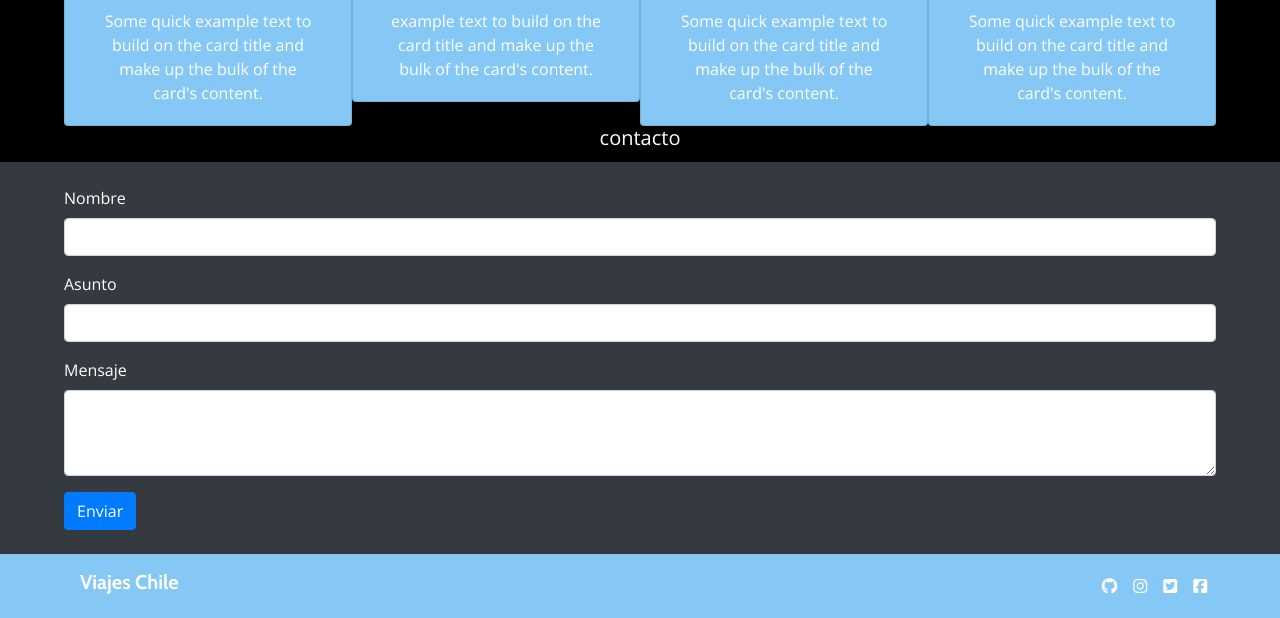
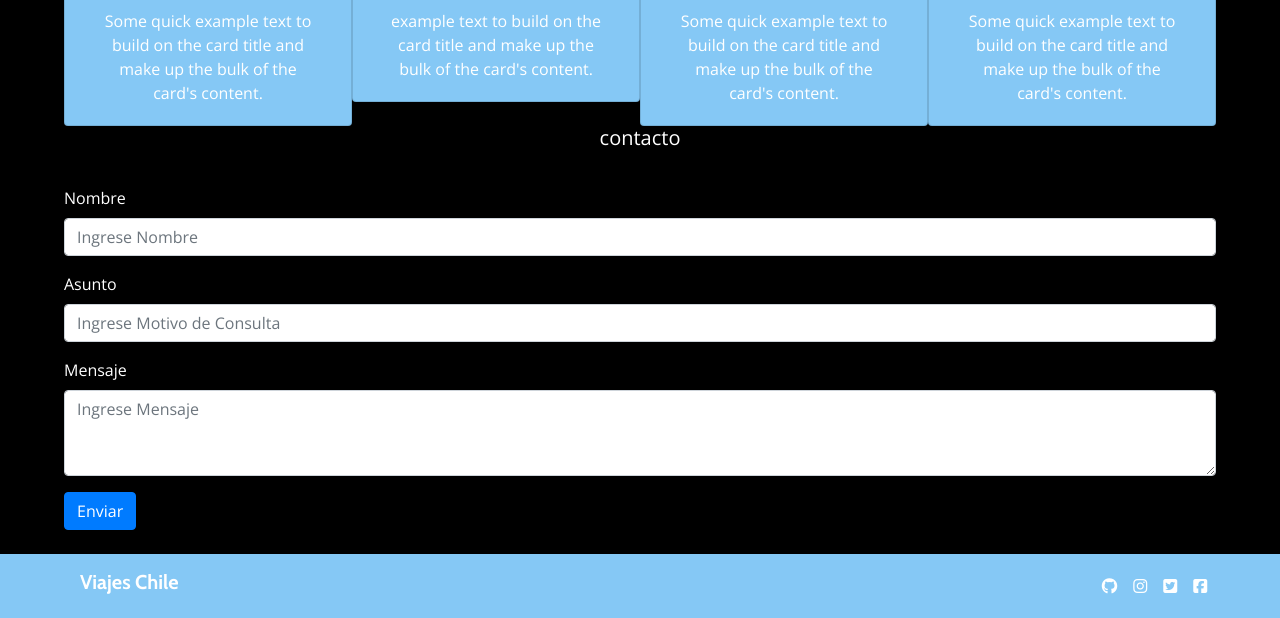
Before and after one commit to ramon2021tellez/viajeschile, a plain HTML site: page index.html in a window 1280 px wide. Shown: the part 1677-2295 px from the top of the page. Drawn offline with nearby package versions, Linux system fonts and the light colour scheme; a web font is replaced by a local one.

Commit message:
ver los cambios navegador transparente

```diff
--- a/assets/js/main.js
+++ b/assets/js/main.js
@@ -0,0 +1,37 @@
+$(function(){
+    $("#tiramisu").on("click",function(){
+
+    $ ("#fototiramisu , #textotiramisu").toggle(1000,function(){
+   })
+    })
+   })
+
+   /*Evento jquery que genera alerta al enviar mensaje*/
+        $( "#enviarcorreo" ).click(function() {
+       alert("Su consulta  fue enviada correctamente!!");
+
+     });
+
+    /*evento desaparecer contenido*/
+           $(function(){
+        $("#plateada").on("click",function(){
+
+        $ ("#fotoplateada , #textoplateada").toggle(1000,function(){
+       })
+        })
+       })
+    /*-evento desaparecer contenido*/
+                $(function(){
+          $("#panqueques").on("click",function(){
+
+          $ ("#fotopanqueque , #textopanqueque").toggle(1000,function(){
+         })
+          })
+         })
+
+   /*efecto cambio color fuente doble click ingredientes*/
+   $( "#ingredientes,#preparacion" ).dblclick(function() {
+   $(this).css({
+      "color":"red"
+        })
+    });
--- a/index.html
+++ b/index.html
@@ -31,7 +31,6 @@
 <body>
 <header class="header">
  <!-- inicio nav -->
- <!-- <div id="imagenynavegador">-->
  <nav class="mi-nav navbar navbar-expand-lg navbar-dark">
     <a class="navbar-brand" href="#"><h5 class="Cabinbold text-center"><img class="iconosize" src="assets/img/viajes.svg" ><bh> Viajes Chile</h5></a>
     <button class="navbar-toggler navbar-ligth" type="button" data-toggle="collapse" data-target="#navbarSupportedContent" aria-controls="navbarSupportedContent" aria-expanded="true" aria-label="Toggle navigation">
@@ -54,12 +53,9 @@
         </ul>
     </div>
 </nav>
-</div>
 </header>
 <!-- fin nav -->
-<!-- seccion principal -->
 <!--carrusel-->
-
  <section class="mi-carrusel">
       <div class="d-none d-sm-block	d-sm-none d-md-block rounded">
         <div class="" style="background: url(img/carousel3.jpg) ;">
@@ -127,15 +123,6 @@
 
     </section>
 
-         <!--efecto cambio color fuente doble click ingredientes-->
- <script>
-   $( "#ingredientes,#preparacion" ).dblclick(function() {
-   $(this).css({
-      "color":"red"
-        })
-    });
-
-  </script>
           <!--fin tarjeta-->
           <!--inicio tarjeta-->
 
@@ -150,16 +137,7 @@
                     <p id="textopanqueque" class="card-text">Some quick example text to build on the card title and make up the bulk of the card's content.</p>
           </div>
           </div>
-  <!--evento desaparecer contenido -->
-  <script>
-    $(function(){
-     $("#panqueques").on("click",function(){
 
-     $ ("#fotopanqueque , #textopanqueque").toggle(1000,function(){
-    })
-     })
-    })
-  </script>
           <!--fin de tarjeta-->
           <!--inicio tarjeta-->
 
@@ -172,17 +150,6 @@
                     <p id="textotiramisu" class="card-text">example text to build on the card title and make up the bulk of the card's content.</p>
                 </div>
             </div>
- <!--evento desaparecer contenido -->
- <script>
-  $(function(){
-   $("#tiramisu").on("click",function(){
-
-   $ ("#fototiramisu , #textotiramisu").toggle(1000,function(){
-  })
-   })
-  })
-</script>
-
 
  <!--fin de tarjeta-->
           <!--inicio tarjeta-->
@@ -208,51 +175,33 @@
 <br>
 </section>
           <!--fin de tarjeta-->
-<!--evento desaparecer contenido -->
-<script>
-  $(function(){
-   $("#plateada").on("click",function(){
 
-   $ ("#fotoplateada , #textoplateada").toggle(1000,function(){
-  })
-   })
-  })
-</script>
 </main>
 <!-- inicio footer -->
 
-<footer class="bg-dark">
-<div class="footerancho1 bg-dark">
-    <div class="text-left tamaño1 bg-dark">
+<footer>
+<div class="footerancho1 bg-black">
+    <div class="text-left tamaño1 bg-black">
     <br>
     <form>
-      <div class="form-group bg-dark">
+      <div class="form-group bg-black">
         <label for="exampleInputEmail1">Nombre</label>
-        <input type="email" class="form-control" id="exampleInputEmail1" aria-describedby="emailHelp">
+        <input type="form-control" class="form-control" id="exampleInputEmail1" placeholder="Ingrese Nombre" aria-describedby="emailHelp">
         </div>
       <div class="form-group">
         <label for="exampleInputPassword1">Asunto</label>
-        <input type="password" class="form-control" id="exampleInputPassword1">
+        <input type="form-control" class="form-control" placeholder="Ingrese Motivo de Consulta" id="exampleInputPassword1">
       </div>
       <div class="form-group">
         <label for="exampleInputPassword1">Mensaje</label>
-        <textarea class="form-control" id="exampleFormControlTextarea1" rows="3"></textarea>
+        <textarea class="form-control" id="exampleFormControlTextarea1" rows="3" placeholder="Ingrese Mensaje"></textarea>
       </div>
       <button id="enviarcorreo" type="submit" class="btn btn-primary">Enviar</button>
        </form>
     <br>
 </div>
-<!--Evento jquery que genera alerta al enviar correo-->
-<script>
-  $( "#enviarcorreo" ).click(function() {
-    alert("El correo fue enviado correctamente!!");
-
-  });
-  </script>
- <!--fin evento jquery-->
+<!--comienzo footer-->
     <div class="bg-gris footerancho1">
-
-    <!---->
         <div id="imagenynavegador" class="bg-gris tamaño1">
       <nav class="navbar navbar-expand-lg navbar-dark">
         <br><br>
@@ -280,6 +229,7 @@
    </div>
 </footer>
 </div>
+
 <!-- fin footer -->
 </script>
 <!-- bootstrap scripts con jquery actualizado-->
```
Lines whose indentation alone changed are shown as unchanged.
